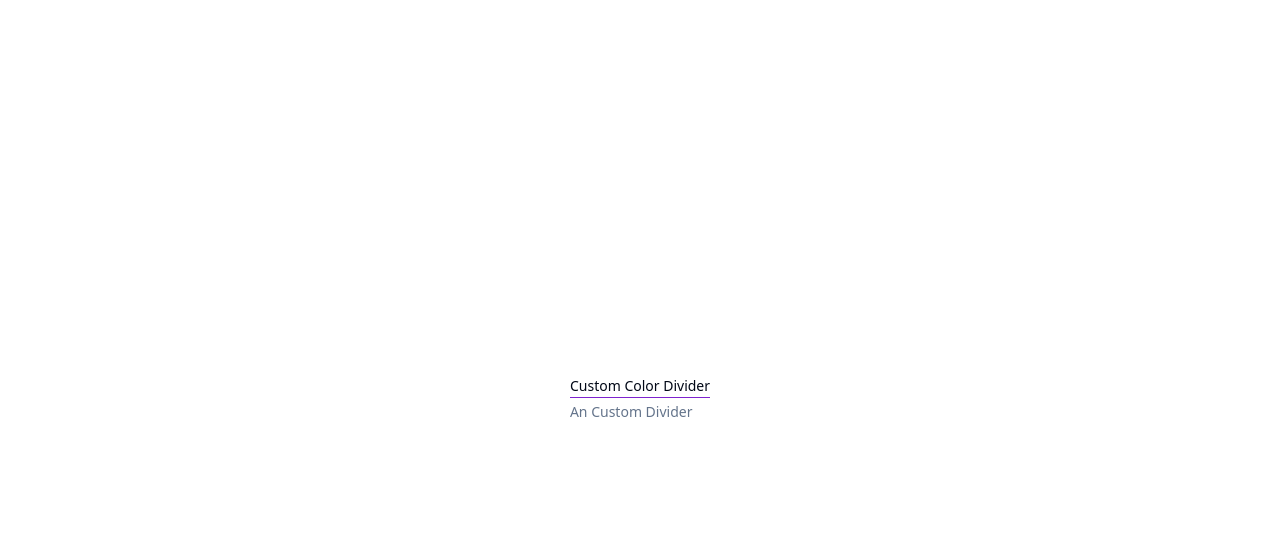
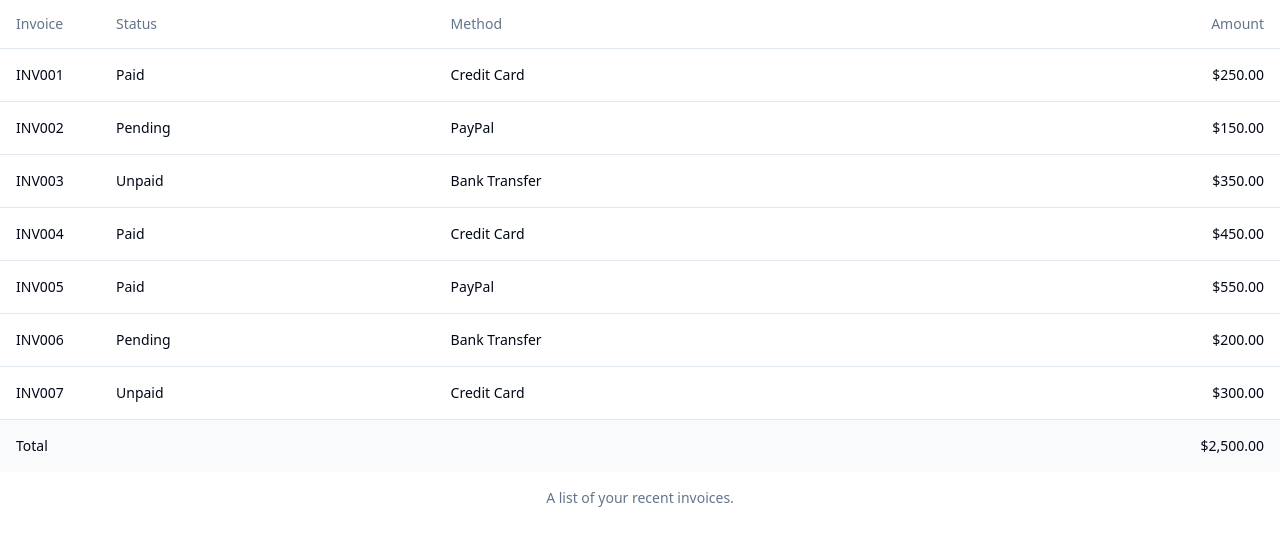
Before and after one commit to rodrigosnantes/frac-ui, a React (Vite) app: page / in a window 1280 px wide. Shown: the top 546 px of the page. Built offline with nearby package versions, Linux system fonts and the light colour scheme.

Commit message:
create example of use (table)

```diff
--- a/src/App.jsx
+++ b/src/App.jsx
@@ -8,10 +8,11 @@
 // import { AvatarSimpleExample, AvatarCustomExample } from './examples/avatar';
 // import { BadgeSimpleExample, BadgeCustomExample, BadgeVariantsExample } from './examples/badge';
 // import { ButtonSimpleExample, ButtonCustomExample, ButtonSizeExample, ButtonIconExample, ButtonVariantsExample } from './examples/button';
-import { SeparatorHorizontalExample, SeparatorVerticalExample, SeparatorCustomExample } from './examples/separator';
+// import { SeparatorHorizontalExample, SeparatorVerticalExample, SeparatorCustomExample } from './examples/separator';
+import { TableSimpleExample } from './examples/table';
 
 export default function App() {
-  return <SeparatorCustomExample />;
+  return <TableSimpleExample />;
 }
 
 // import { Form, useGlobalFormContext, useFormState } from '@/components/ui/form';
--- a/src/components/ui/label.tsx
+++ b/src/components/ui/label.tsx
@@ -3,6 +3,11 @@ import * as LabelPrimitive from "@radix-ui/react-label"
 import { cva, type VariantProps } from "class-variance-authority"
 
 import { cn } from "@/lib/utils"
+
+
+/**
+ * {@link https://ui.shadcn.com/docs/components/label}.
+ */
 
 const labelVariants = cva(
   "text-sm font-medium leading-none peer-disabled:cursor-not-allowed peer-disabled:opacity-70"
--- a/src/components/ui/table.tsx
+++ b/src/components/ui/table.tsx
@@ -1,6 +1,11 @@
 import * as React from "react"
 
 import { cn } from "@/lib/utils"
+
+
+/**
+ * {@link https://ui.shadcn.com/docs/components/table}.
+ */
 
 const Table = React.forwardRef<
   HTMLTableElement,
--- a/src/examples/table.tsx
+++ b/src/examples/table.tsx
@@ -1,3 +1,89 @@
-export default function Table() {
-  return <span>??</span>;
-}
+import {
+  Table,
+  TableCaption,
+  TableHeader,
+  TableRow,
+  TableHead,
+  TableBody,
+  TableCell,
+  TableFooter,
+} from '@/components/ui/table';
+
+const invoices = [
+  {
+    invoice: 'INV001',
+    paymentStatus: 'Paid',
+    totalAmount: '$250.00',
+    paymentMethod: 'Credit Card',
+  },
+  {
+    invoice: 'INV002',
+    paymentStatus: 'Pending',
+    totalAmount: '$150.00',
+    paymentMethod: 'PayPal',
+  },
+  {
+    invoice: 'INV003',
+    paymentStatus: 'Unpaid',
+    totalAmount: '$350.00',
+    paymentMethod: 'Bank Transfer',
+  },
+  {
+    invoice: 'INV004',
+    paymentStatus: 'Paid',
+    totalAmount: '$450.00',
+    paymentMethod: 'Credit Card',
+  },
+  {
+    invoice: 'INV005',
+    paymentStatus: 'Paid',
+    totalAmount: '$550.00',
+    paymentMethod: 'PayPal',
+  },
+  {
+    invoice: 'INV006',
+    paymentStatus: 'Pending',
+    totalAmount: '$200.00',
+    paymentMethod: 'Bank Transfer',
+  },
+  {
+    invoice: 'INV007',
+    paymentStatus: 'Unpaid',
+    totalAmount: '$300.00',
+    paymentMethod: 'Credit Card',
+  },
+];
+
+const TableSimpleExample: React.FC = () => {
+  return (
+    <Table>
+      <TableCaption>A list of your recent invoices.</TableCaption>
+      <TableHeader>
+        <TableRow>
+          <TableHead className="w-[100px]">Invoice</TableHead>
+          <TableHead>Status</TableHead>
+          <TableHead>Method</TableHead>
+          <TableHead className="text-right">Amount</TableHead>
+        </TableRow>
+      </TableHeader>
+      <TableBody>
+        {invoices.map((invoice) => (
+          <TableRow key={invoice.invoice}>
+            <TableCell className="font-medium">{invoice.invoice}</TableCell>
+            <TableCell>{invoice.paymentStatus}</TableCell>
+            <TableCell>{invoice.paymentMethod}</TableCell>
+            <TableCell className="text-right">{invoice.totalAmount}</TableCell>
+          </TableRow>
+        ))}
+      </TableBody>
+      <TableFooter>
+        <TableRow>
+          <TableCell colSpan={3}>Total</TableCell>
+          <TableCell className="text-right">$2,500.00</TableCell>
+        </TableRow>
+      </TableFooter>
+    </Table>
+  );
+};
+
+export { TableSimpleExample };
```
